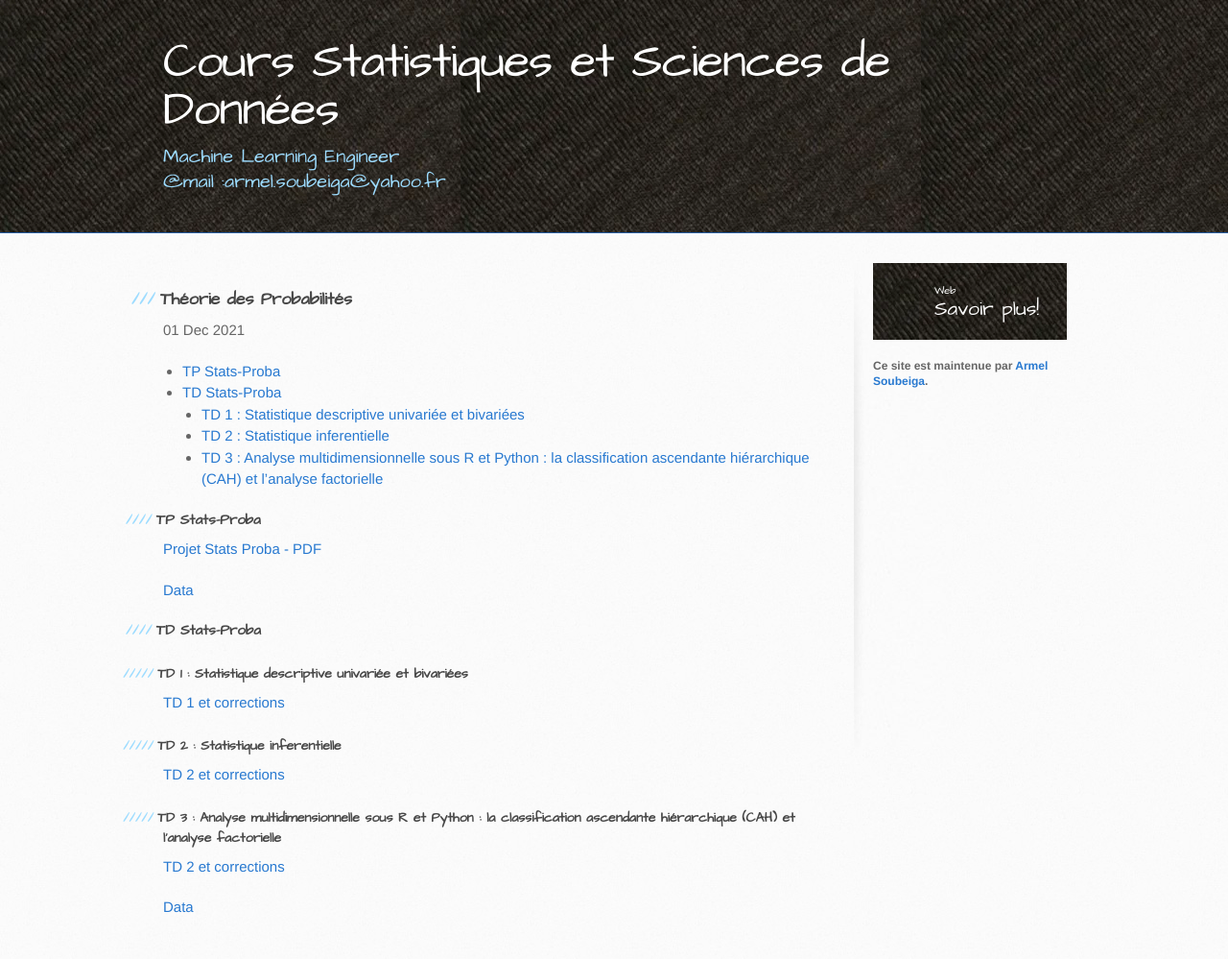
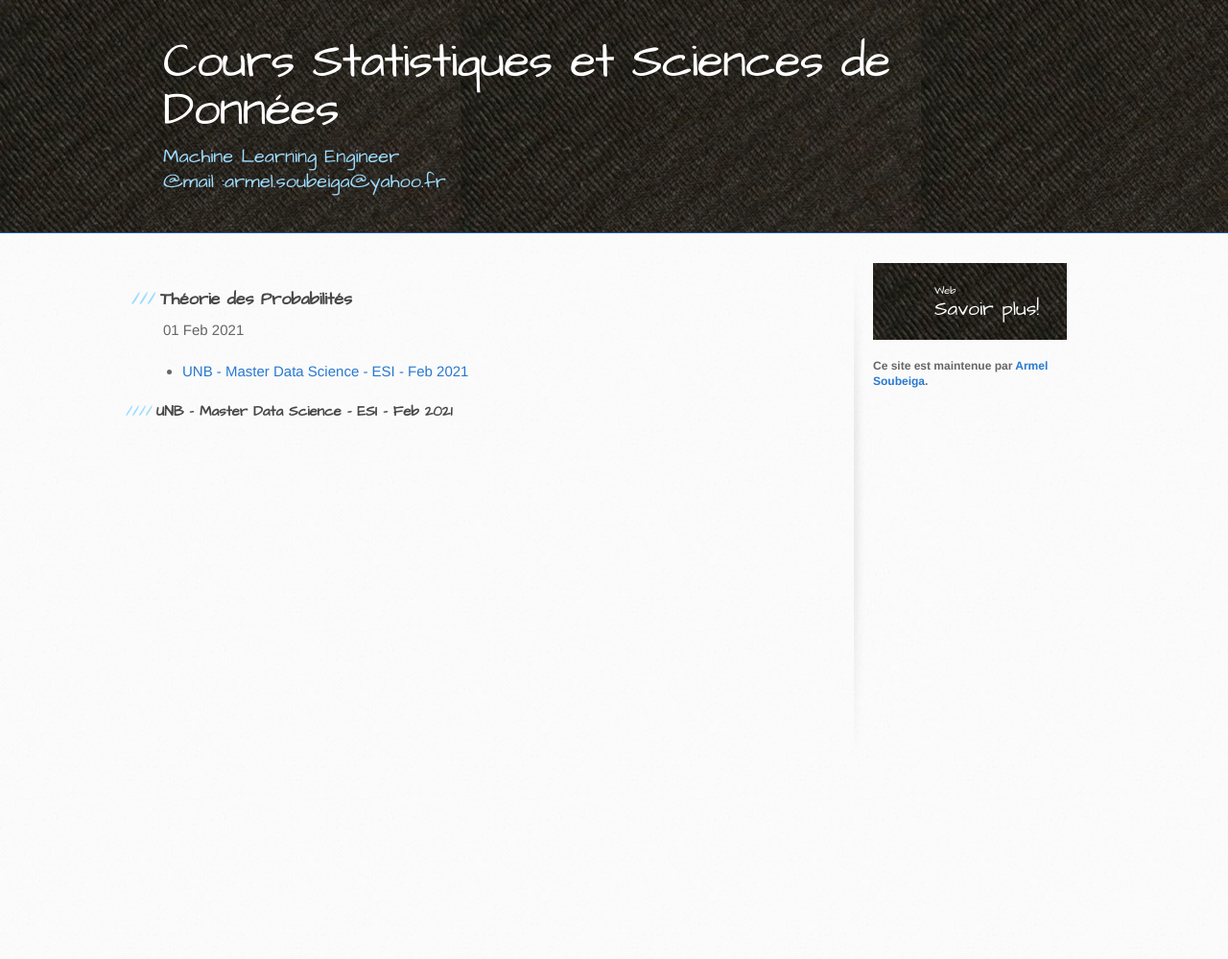
Before and after one commit to armelsoubeiga/Cours, a Jekyll site: the page built from statsprob/_posts/2014-04-06-Théorie-des-Probabilités.md, in a window 1280 px wide. Shown: the whole page at 96% size. Built offline with Jekyll 4.4.1, drawn with Linux system fonts in a browser that asks for light colours; after the commit the page ends 900 px from its top, so only the background shows below that.

Commit message:
Update 2014-04-06-Théorie-des-Probabilités.md

```diff
--- a/statsprob/_posts/2014-04-06-Théorie-des-Probabilités.md
+++ b/statsprob/_posts/2014-04-06-Théorie-des-Probabilités.md
@@ -1,30 +1,9 @@
 ---
 layout: post
 title:  "Théorie des Probabilités"
-date:   12/2021
+date:   02/2021
 ---
 
 {% include toc.md %}
 
-#### TP Stats-Proba
-
-[Projet Stats Proba - PDF ](https://github.com/armelsoubeiga/Cours/blob/master/Statistiques%20et%20Probabilit%C3%A9s/projet/projet-Stats-Proba.pdf)
-
-[Data](https://github.com/armelsoubeiga/Cours/tree/master/Statistiques%20et%20Probabilit%C3%A9s/projet/data)
-
-
-#### TD Stats-Proba
-
-##### TD 1 : Statistique descriptive univariée et bivariées
-
-[TD 1 et corrections](https://soubeiga.shinyapps.io/td_stats_proba/)
-
-##### TD 2 : Statistique inferentielle
-
-[TD 2 et corrections](https://soubeiga.shinyapps.io/td_stats_proba_2/)
-
-##### TD 3 : Analyse multidimensionnelle sous R et Python :  la classification ascendante hiérarchique (CAH) et l'analyse factorielle
-
-[TD 2 et corrections](https://rpubs.com/soubeiga/td_stats_proba_3)
-
-[Data](https://github.com/armelsoubeiga/Cours-2020-2021/tree/master/Statistiques%20et%20Probabilit%C3%A9s)
+#### UNB - Master Data Science - ESI - Feb 2021
```
